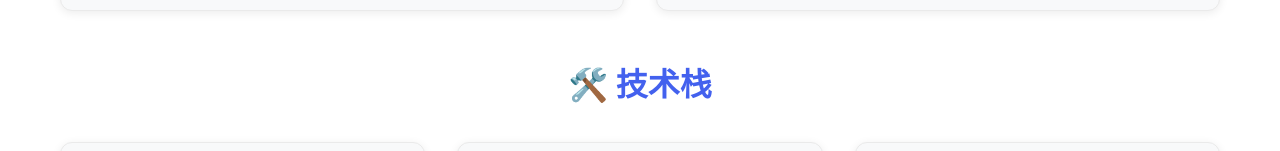
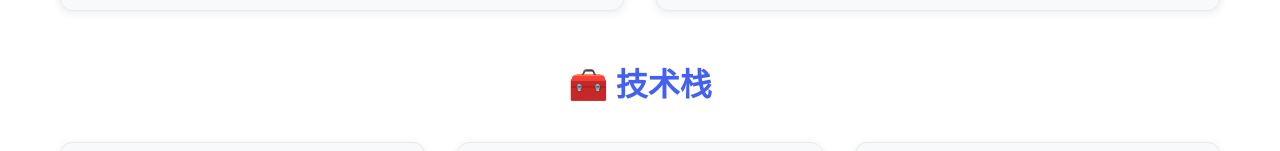
Before and after one commit to Jonny-Dr/jonny-dr.github.io, a plain HTML site: page index.html in a window 1280 px wide. Shown: the part 1527-1678 px from the top of the page. Drawn offline with Linux system fonts and the light colour scheme.

```diff
--- a/index.html
+++ b/index.html
@@ -357,7 +357,7 @@
 
     <!-- 技术栈 -->
     <section class="skills-section">
-      <h2 class="skills-title">🛠️ 技术栈</h2>
+      <h2 class="skills-title">🧰 技术栈</h2>
       <div class="skills-categories">
         <!-- 项目管理 -->
         <div class="skill-category">
```
Also changed, not shown: templates/index-template.html (+1 -1 lines), .github/workflows/pagination.yml.
